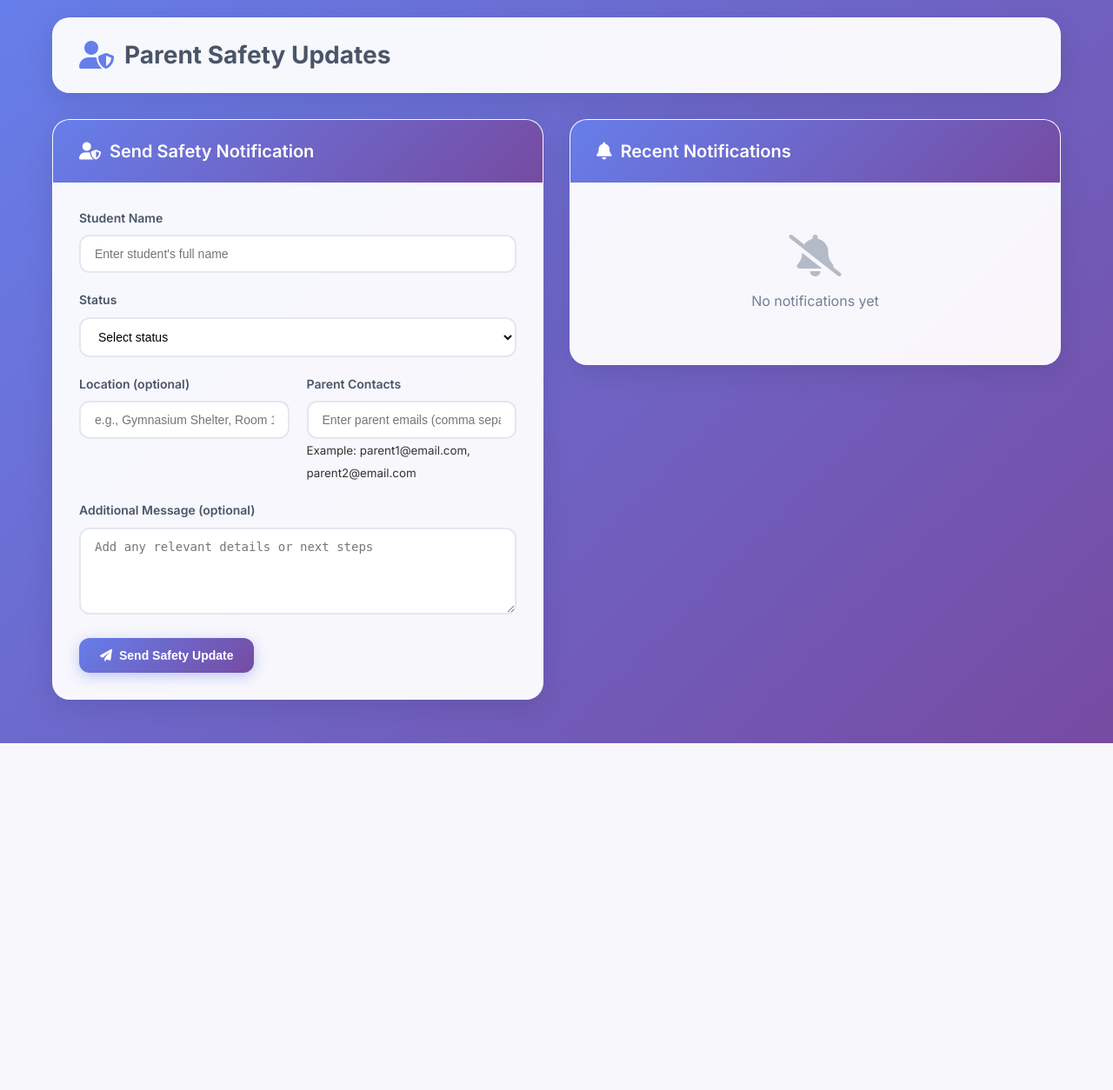
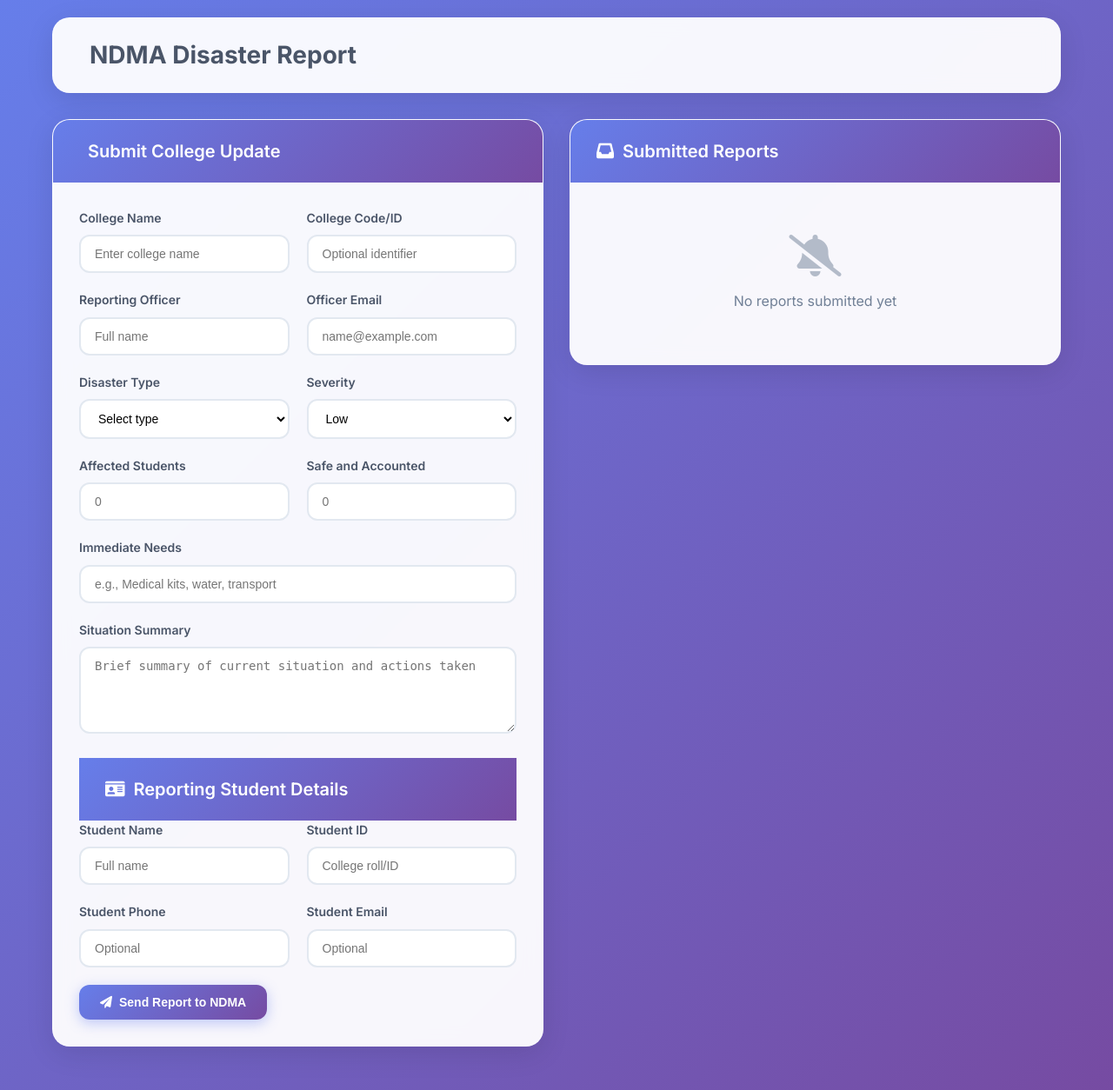
Before and after one commit to MehakDogra2005/SIH-2025, a Flask app: template administrator/templates/index.html in a window 1280 px wide. Shown: the whole page at 87% size. Before the commit the page ends 855 px from the top, so only its background shows below. Run offline with Flask 3, Linux system fonts and the light colour scheme; the template is opened without the code that fills it, so the values that code supplies are empty.

Commit message:
Add files via upload

```diff
--- a/administrator/templates/index.html
+++ b/administrator/templates/index.html
@@ -3,7 +3,7 @@
 <head>
 	<meta charset="UTF-8">
 	<meta name="viewport" content="width=device-width, initial-scale=1.0">
-	<title>Parent Safety Updates</title>
+	<title>NDMA Disaster Report</title>
 	<link rel="stylesheet" href="../styles.css">
 	<link href="https://cdnjs.cloudflare.com/ajax/libs/font-awesome/6.0.0/css/all.min.css" rel="stylesheet">
 	<link href="https://fonts.googleapis.com/css2?family=Inter:wght@300;400;500;600;700&display=swap" rel="stylesheet">
@@ -13,8 +13,8 @@
 		<header class="header">
 			<div class="header-content">
 				<h1 class="logo">
-					<i class="fas fa-user-shield"></i>
-					Parent Safety Updates
+					<i class="fas fa-building-shield"></i>
+					NDMA Disaster Report
 				</h1>
 			</div>
 		</header>
@@ -23,47 +23,103 @@
 			<section class="parent-section">
 				<div class="card">
 					<div class="card-header">
-						<h2><i class="fas fa-user-shield"></i> Send Safety Notification</h2>
+						<h2><i class="fas fa-file-shield"></i> Submit College Update</h2>
 					</div>
-					<form class="drill-form" id="parentForm">
-						<div class="form-group">
-							<label for="studentName">Student Name</label>
-							<input type="text" id="studentName" name="studentName" placeholder="Enter student's full name" required>
-						</div>
-
-						<div class="form-group">
-							<label for="studentStatus">Status</label>
-							<select id="studentStatus" name="studentStatus" required>
-								<option value="">Select status</option>
-								<option value="Safe and accounted for">Safe and accounted for</option>
-								<option value="Evacuated to designated shelter">Evacuated to designated shelter</option>
-								<option value="Injured but stable">Injured but stable</option>
-								<option value="Receiving medical attention">Receiving medical attention</option>
-								<option value="Temporarily unaccounted for">Temporarily unaccounted for</option>
-								<option value="Other">Other</option>
-							</select>
+					<form class="drill-form" id="ndmaForm">
+						<div class="form-row">
+							<div class="form-group">
+								<label for="collegeName">College Name</label>
+								<input type="text" id="collegeName" name="collegeName" placeholder="Enter college name" required>
+							</div>
+							<div class="form-group">
+								<label for="collegeCode">College Code/ID</label>
+								<input type="text" id="collegeCode" name="collegeCode" placeholder="Optional identifier">
+							</div>
 						</div>
 
 						<div class="form-row">
 							<div class="form-group">
-								<label for="currentLocation">Location (optional)</label>
-								<input type="text" id="currentLocation" name="currentLocation" placeholder="e.g., Gymnasium Shelter, Room 12">
+								<label for="contactPerson">Reporting Officer</label>
+								<input type="text" id="contactPerson" name="contactPerson" placeholder="Full name" required>
 							</div>
 							<div class="form-group">
-								<label for="parentContacts">Parent Contacts</label>
-								<input type="text" id="parentContacts" name="parentContacts" placeholder="Enter parent emails (comma separated)" required>
-								<small>Example: parent1@email.com, parent2@email.com</small>
+								<label for="contactEmail">Officer Email</label>
+								<input type="email" id="contactEmail" name="contactEmail" placeholder="name@example.com" required>
+							</div>
+						</div>
+
+						<div class="form-row">
+							<div class="form-group">
+								<label for="disasterType">Disaster Type</label>
+								<select id="disasterType" name="disasterType" required>
+									<option value="">Select type</option>
+									<option value="Earthquake">Earthquake</option>
+									<option value="Flood">Flood</option>
+									<option value="Fire">Fire</option>
+									<option value="Cyclone">Cyclone</option>
+									<option value="Landslide">Landslide</option>
+									<option value="Other">Other</option>
+								</select>
+							</div>
+							<div class="form-group">
+								<label for="severity">Severity</label>
+								<select id="severity" name="severity" required>
+									<option value="Low">Low</option>
+									<option value="Moderate">Moderate</option>
+									<option value="High">High</option>
+									<option value="Critical">Critical</option>
+								</select>
+							</div>
+						</div>
+
+						<div class="form-row">
+							<div class="form-group">
+								<label for="affectedCount">Affected Students</label>
+								<input type="number" id="affectedCount" name="affectedCount" min="0" placeholder="0" required>
+							</div>
+							<div class="form-group">
+								<label for="safeCount">Safe and Accounted</label>
+								<input type="number" id="safeCount" name="safeCount" min="0" placeholder="0" required>
 							</div>
 						</div>
 
 						<div class="form-group">
-							<label for="additionalMessage">Additional Message (optional)</label>
-							<textarea id="additionalMessage" name="additionalMessage" placeholder="Add any relevant details or next steps" rows="3"></textarea>
+							<label for="resourcesNeeded">Immediate Needs</label>
+							<input type="text" id="resourcesNeeded" name="resourcesNeeded" placeholder="e.g., Medical kits, water, transport">
+						</div>
+
+						<div class="form-group">
+							<label for="situationSummary">Situation Summary</label>
+							<textarea id="situationSummary" name="situationSummary" rows="4" placeholder="Brief summary of current situation and actions taken" required></textarea>
+						</div>
+
+						<div class="card-header" style="margin-top:12px">
+							<h2><i class="fas fa-id-card"></i> Reporting Student Details</h2>
+						</div>
+						<div class="form-row">
+							<div class="form-group">
+								<label for="studentName">Student Name</label>
+								<input type="text" id="studentName" name="studentName" placeholder="Full name" required>
+							</div>
+							<div class="form-group">
+								<label for="studentId">Student ID</label>
+								<input type="text" id="studentId" name="studentId" placeholder="College roll/ID">
+							</div>
+						</div>
+						<div class="form-row">
+							<div class="form-group">
+								<label for="studentPhone">Student Phone</label>
+								<input type="tel" id="studentPhone" name="studentPhone" placeholder="Optional">
+							</div>
+							<div class="form-group">
+								<label for="studentEmail">Student Email</label>
+								<input type="email" id="studentEmail" name="studentEmail" placeholder="Optional">
+							</div>
 						</div>
 
 						<button type="submit" class="btn btn-primary">
 							<i class="fas fa-paper-plane"></i>
-							Send Safety Update
+							Send Report to NDMA
 						</button>
 					</form>
 				</div>
@@ -72,12 +128,12 @@
 			<section class="notifications-section">
 				<div class="card">
 					<div class="card-header">
-						<h2><i class="fas fa-bell"></i> Recent Notifications</h2>
+						<h2><i class="fas fa-inbox"></i> Submitted Reports</h2>
 					</div>
-					<div class="notifications-list" id="notificationsList">
+					<div class="notifications-list" id="reportsList">
 						<div class="no-notifications">
 							<i class="fas fa-bell-slash"></i>
-							<p>No notifications yet</p>
+							<p>No reports submitted yet</p>
 						</div>
 					</div>
 				</div>
```
